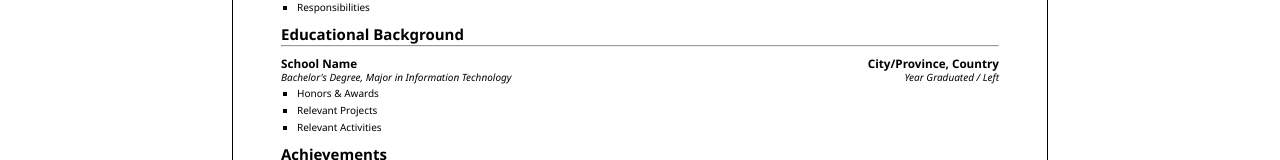
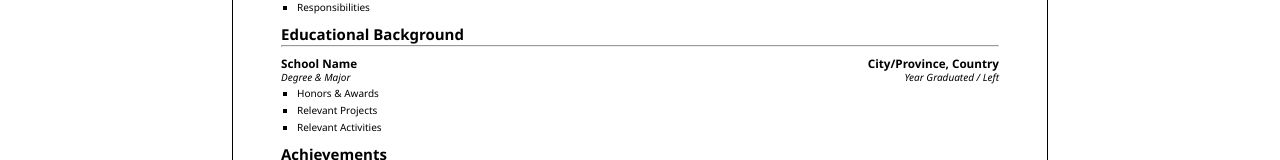
Before and after one commit to Viveyd/cv-maker, a React (Vite) app: page / in a window 1280 px wide. Both pictures are taken after a click on the link 1252 px from the left and 37 px from the top of the page. Shown: the part 331-491 px from the top of the page. Built offline with nearby package versions, Linux system fonts and the light colour scheme; a web font is replaced by a local one.

Commit message:
Fix previewing of degreeMajor

```diff
--- a/src/Preview.jsx
+++ b/src/Preview.jsx
@@ -99,7 +99,7 @@ export default function Preview({ data }) {
               city,
               country,
               course,
-              degree,
+              degreeMajor,
               yearEnd,
               achievements,
             } = item;
@@ -112,11 +112,9 @@ export default function Preview({ data }) {
                   }`}</span>
                 </h3>
                 <p>
-                  <span className="italic">{`${
-                    degree || "Bachelor's"
-                  } Degree, Major in ${
-                    course || "Information Technology"
-                  }`}</span>
+                  <span className="italic">
+                    {degreeMajor || "Degree & Major"}
+                  </span>
                   <span className="italic">
                     {" "}
                     {`${yearEnd || "Year Graduated / Left"} `}
```
